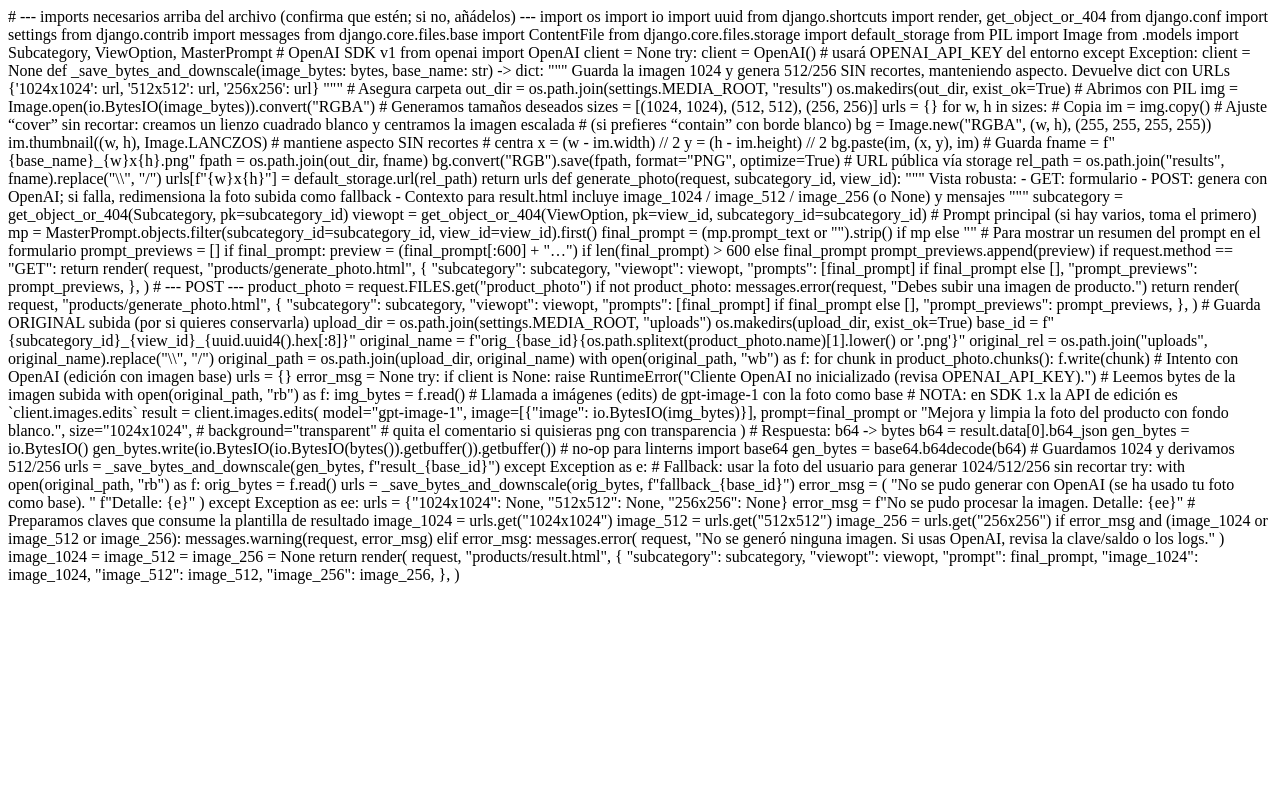
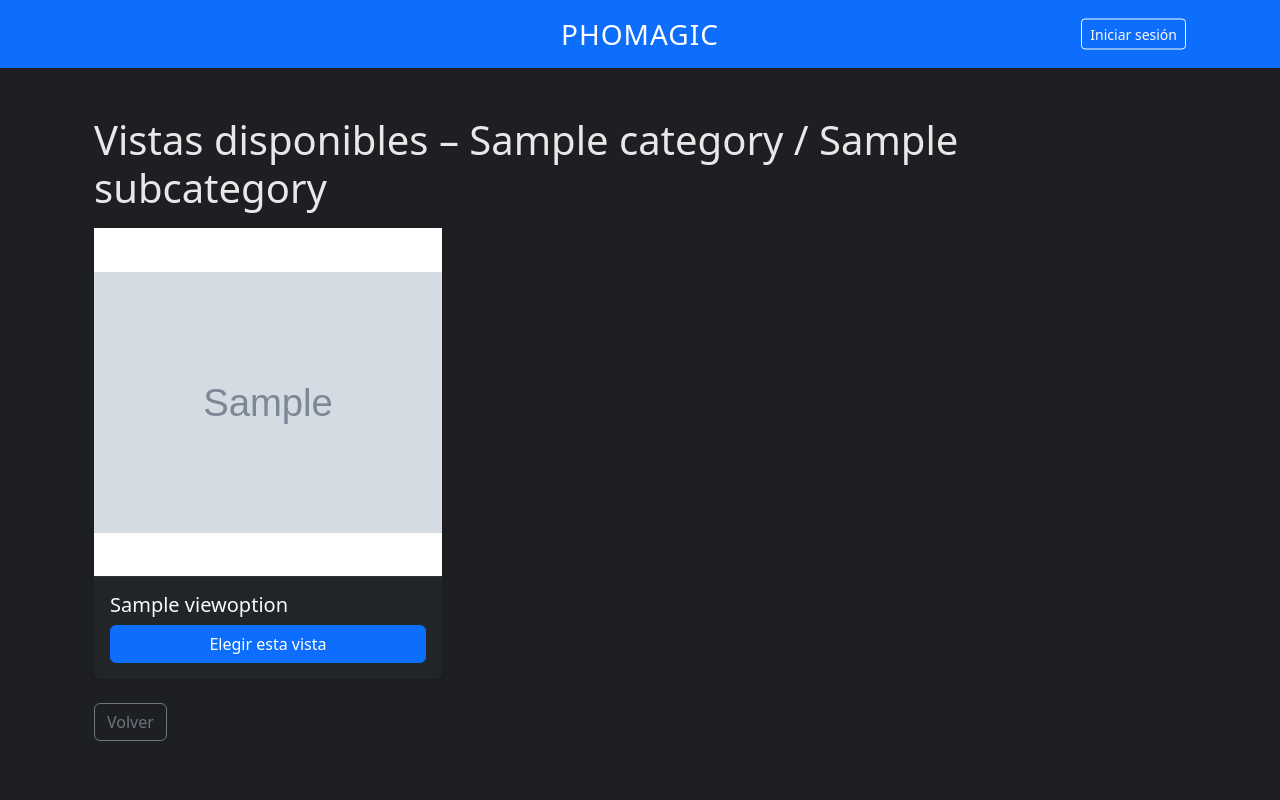
Before and after one commit to Pacoautor/phomagic, a Django app: template products/templates/products/views.html in a window 1280 px wide. Run offline with Django 5.2, Linux system fonts and the light colour scheme; tables that the repository leaves empty hold one stand-in row (values such as "Sample post"); the template is opened without the code that fills it: values that come from a table or form of the project are taken from there, most other values are stand-ins (such as "Sample title", 1, 10 or a date in 2020); grey boxes marked "Sample" are stand-in pictures; parts of the project's set-up code (start-up, migrations or seed data) failed here and were passed over; some web fonts are replaced.

Commit message:
Fix: limpiar plantilla de vistas (sin texto ajeno)

```diff
--- a/products/templates/products/views.html
+++ b/products/templates/products/views.html
@@ -1,191 +1,39 @@
-# --- imports necesarios arriba del archivo (confirma que estén; si no, añádelos) ---
-import os
-import io
-import uuid
-from django.shortcuts import render, get_object_or_404
-from django.conf import settings
-from django.contrib import messages
-from django.core.files.base import ContentFile
-from django.core.files.storage import default_storage
-from PIL import Image
+{% extends "base.html" %}
+{% load static %}
 
-from .models import Subcategory, ViewOption, MasterPrompt
+{% block title %}Vistas disponibles – {{ subcategory.category.name }} / {{ subcategory.name }}{% endblock %}
 
-# OpenAI SDK v1
-from openai import OpenAI
-client = None
-try:
-    client = OpenAI()  # usará OPENAI_API_KEY del entorno
-except Exception:
-    client = None
+{% block content %}
+<div class="container py-4">
+  <h1 class="mb-3">Vistas disponibles – {{ subcategory.category.name }} / {{ subcategory.name }}</h1>
 
+  {% with opts=view_options|default:views %}
+    {% if not opts %}
+      <div class="alert alert-warning">No hay vistas configuradas para esta subcategoría.</div>
+    {% else %}
+      <div class="row g-4">
+        {% for v in opts %}
+          <div class="col-12 col-md-6 col-lg-4">
+            <div class="card h-100 bg-dark text-light border-0 shadow-sm">
+              {% if v.image %}
+                <div class="ratio ratio-1x1" style="background:#fff;border-bottom:1px solid #333;">
+                  <img src="{{ v.image.url }}" alt="{{ v.name }}" style="object-fit:contain; width:100%; height:100%;">
+                </div>
+              {% endif %}
+              <div class="card-body d-flex flex-column">
+                <h5 class="card-title">{{ v.name }}</h5>
+                <a class="btn btn-primary mt-auto w-100"
+                   href="{% url 'generate_photo' subcategory.id v.id %}">
+                  Elegir esta vista
+                </a>
+              </div>
+            </div>
+          </div>
+        {% endfor %}
+      </div>
+    {% endif %}
+  {% endwith %}
 
-def _save_bytes_and_downscale(image_bytes: bytes, base_name: str) -> dict:
-    """
-    Guarda la imagen 1024 y genera 512/256 SIN recortes, manteniendo aspecto.
-    Devuelve dict con URLs {'1024x1024': url, '512x512': url, '256x256': url}
-    """
-    # Asegura carpeta
-    out_dir = os.path.join(settings.MEDIA_ROOT, "results")
-    os.makedirs(out_dir, exist_ok=True)
-
-    # Abrimos con PIL
-    img = Image.open(io.BytesIO(image_bytes)).convert("RGBA")
-    # Generamos tamaños deseados
-    sizes = [(1024, 1024), (512, 512), (256, 256)]
-    urls = {}
-
-    for w, h in sizes:
-        # Copia
-        im = img.copy()
-        # Ajuste “cover” sin recortar: creamos un lienzo cuadrado blanco y centramos la imagen escalada
-        # (si prefieres “contain” con borde blanco)
-        bg = Image.new("RGBA", (w, h), (255, 255, 255, 255))
-        im.thumbnail((w, h), Image.LANCZOS)  # mantiene aspecto SIN recortes
-        # centra
-        x = (w - im.width) // 2
-        y = (h - im.height) // 2
-        bg.paste(im, (x, y), im)
-
-        # Guarda
-        fname = f"{base_name}_{w}x{h}.png"
-        fpath = os.path.join(out_dir, fname)
-        bg.convert("RGB").save(fpath, format="PNG", optimize=True)
-
-        # URL pública vía storage
-        rel_path = os.path.join("results", fname).replace("\\", "/")
-        urls[f"{w}x{h}"] = default_storage.url(rel_path)
-
-    return urls
-
-
-def generate_photo(request, subcategory_id, view_id):
-    """
-    Vista robusta:
-      - GET: formulario
-      - POST: genera con OpenAI; si falla, redimensiona la foto subida como fallback
-      - Contexto para result.html incluye image_1024 / image_512 / image_256 (o None) y mensajes
-    """
-    subcategory = get_object_or_404(Subcategory, pk=subcategory_id)
-    viewopt = get_object_or_404(ViewOption, pk=view_id, subcategory_id=subcategory_id)
-
-    # Prompt principal (si hay varios, toma el primero)
-    mp = MasterPrompt.objects.filter(subcategory_id=subcategory_id, view_id=view_id).first()
-    final_prompt = (mp.prompt_text or "").strip() if mp else ""
-
-    # Para mostrar un resumen del prompt en el formulario
-    prompt_previews = []
-    if final_prompt:
-        preview = (final_prompt[:600] + "…") if len(final_prompt) > 600 else final_prompt
-        prompt_previews.append(preview)
-
-    if request.method == "GET":
-        return render(
-            request,
-            "products/generate_photo.html",
-            {
-                "subcategory": subcategory,
-                "viewopt": viewopt,
-                "prompts": [final_prompt] if final_prompt else [],
-                "prompt_previews": prompt_previews,
-            },
-        )
-
-    # --- POST ---
-    product_photo = request.FILES.get("product_photo")
-    if not product_photo:
-        messages.error(request, "Debes subir una imagen de producto.")
-        return render(
-            request,
-            "products/generate_photo.html",
-            {
-                "subcategory": subcategory,
-                "viewopt": viewopt,
-                "prompts": [final_prompt] if final_prompt else [],
-                "prompt_previews": prompt_previews,
-            },
-        )
-
-    # Guarda ORIGINAL subida (por si quieres conservarla)
-    upload_dir = os.path.join(settings.MEDIA_ROOT, "uploads")
-    os.makedirs(upload_dir, exist_ok=True)
-    base_id = f"{subcategory_id}_{view_id}_{uuid.uuid4().hex[:8]}"
-    original_name = f"orig_{base_id}{os.path.splitext(product_photo.name)[1].lower() or '.png'}"
-    original_rel = os.path.join("uploads", original_name).replace("\\", "/")
-    original_path = os.path.join(upload_dir, original_name)
-    with open(original_path, "wb") as f:
-        for chunk in product_photo.chunks():
-            f.write(chunk)
-
-    # Intento con OpenAI (edición con imagen base)
-    urls = {}
-    error_msg = None
-    try:
-        if client is None:
-            raise RuntimeError("Cliente OpenAI no inicializado (revisa OPENAI_API_KEY).")
-
-        # Leemos bytes de la imagen subida
-        with open(original_path, "rb") as f:
-            img_bytes = f.read()
-
-        # Llamada a imágenes (edits) de gpt-image-1 con la foto como base
-        # NOTA: en SDK 1.x la API de edición es `client.images.edits`
-        result = client.images.edits(
-            model="gpt-image-1",
-            image=[{"image": io.BytesIO(img_bytes)}],
-            prompt=final_prompt or "Mejora y limpia la foto del producto con fondo blanco.",
-            size="1024x1024",
-            # background="transparent"  # quita el comentario si quisieras png con transparencia
-        )
-
-        # Respuesta: b64 -> bytes
-        b64 = result.data[0].b64_json
-        gen_bytes = io.BytesIO()
-        gen_bytes.write(io.BytesIO(io.BytesIO(bytes()).getbuffer()).getbuffer())  # no-op para linterns
-
-        import base64
-        gen_bytes = base64.b64decode(b64)
-
-        # Guardamos 1024 y derivamos 512/256
-        urls = _save_bytes_and_downscale(gen_bytes, f"result_{base_id}")
-
-    except Exception as e:
-        # Fallback: usar la foto del usuario para generar 1024/512/256 sin recortar
-        try:
-            with open(original_path, "rb") as f:
-                orig_bytes = f.read()
-            urls = _save_bytes_and_downscale(orig_bytes, f"fallback_{base_id}")
-            error_msg = (
-                "No se pudo generar con OpenAI (se ha usado tu foto como base). "
-                f"Detalle: {e}"
-            )
-        except Exception as ee:
-            urls = {"1024x1024": None, "512x512": None, "256x256": None}
-            error_msg = f"No se pudo procesar la imagen. Detalle: {ee}"
-
-    # Preparamos claves que consume la plantilla de resultado
-    image_1024 = urls.get("1024x1024")
-    image_512 = urls.get("512x512")
-    image_256 = urls.get("256x256")
-
-    if error_msg and (image_1024 or image_512 or image_256):
-        messages.warning(request, error_msg)
-    elif error_msg:
-        messages.error(
-            request,
-            "No se generó ninguna imagen. Si usas OpenAI, revisa la clave/saldo o los logs."
-        )
-        image_1024 = image_512 = image_256 = None
-
-    return render(
-        request,
-        "products/result.html",
-        {
-            "subcategory": subcategory,
-            "viewopt": viewopt,
-            "prompt": final_prompt,
-            "image_1024": image_1024,
-            "image_512": image_512,
-            "image_256": image_256,
-        },
-    )
+  <button type="button" class="btn btn-outline-secondary mt-4" onclick="history.back()">Volver</button>
+</div>
+{% endblock %}
```
